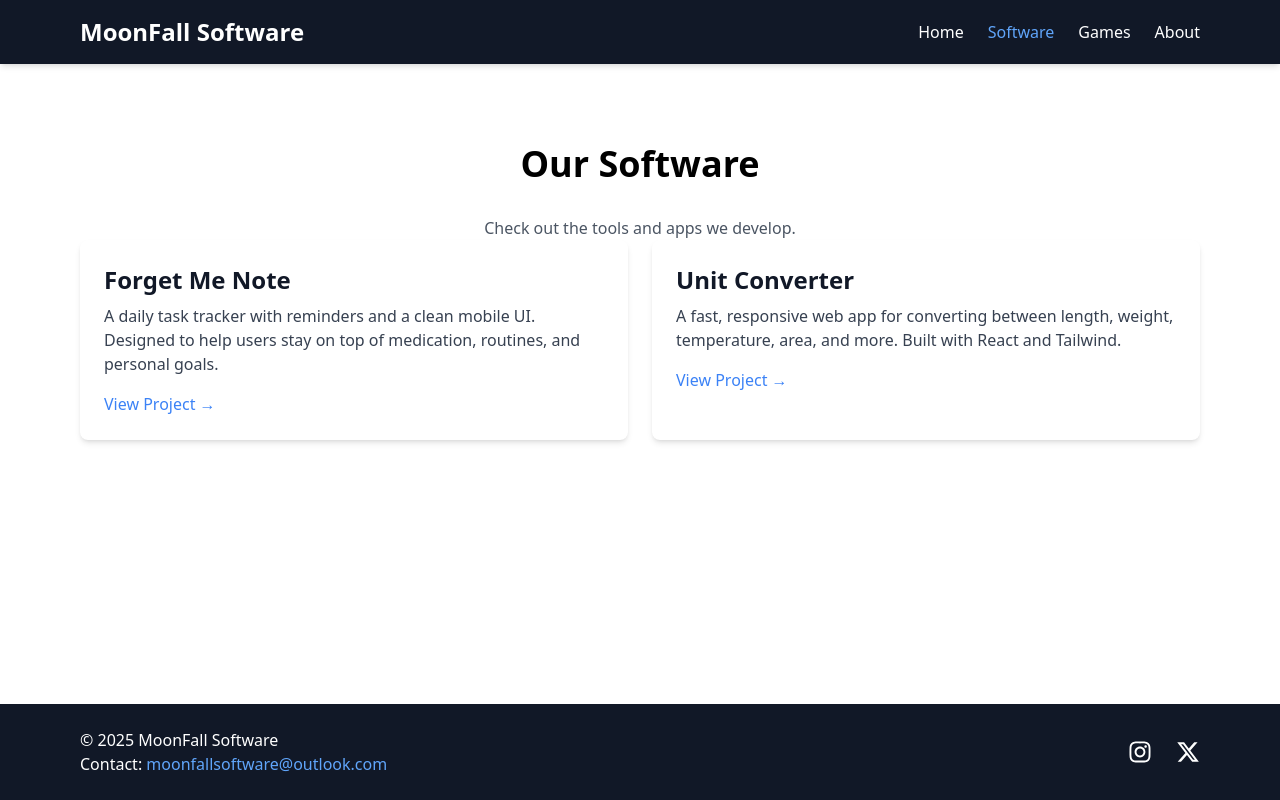
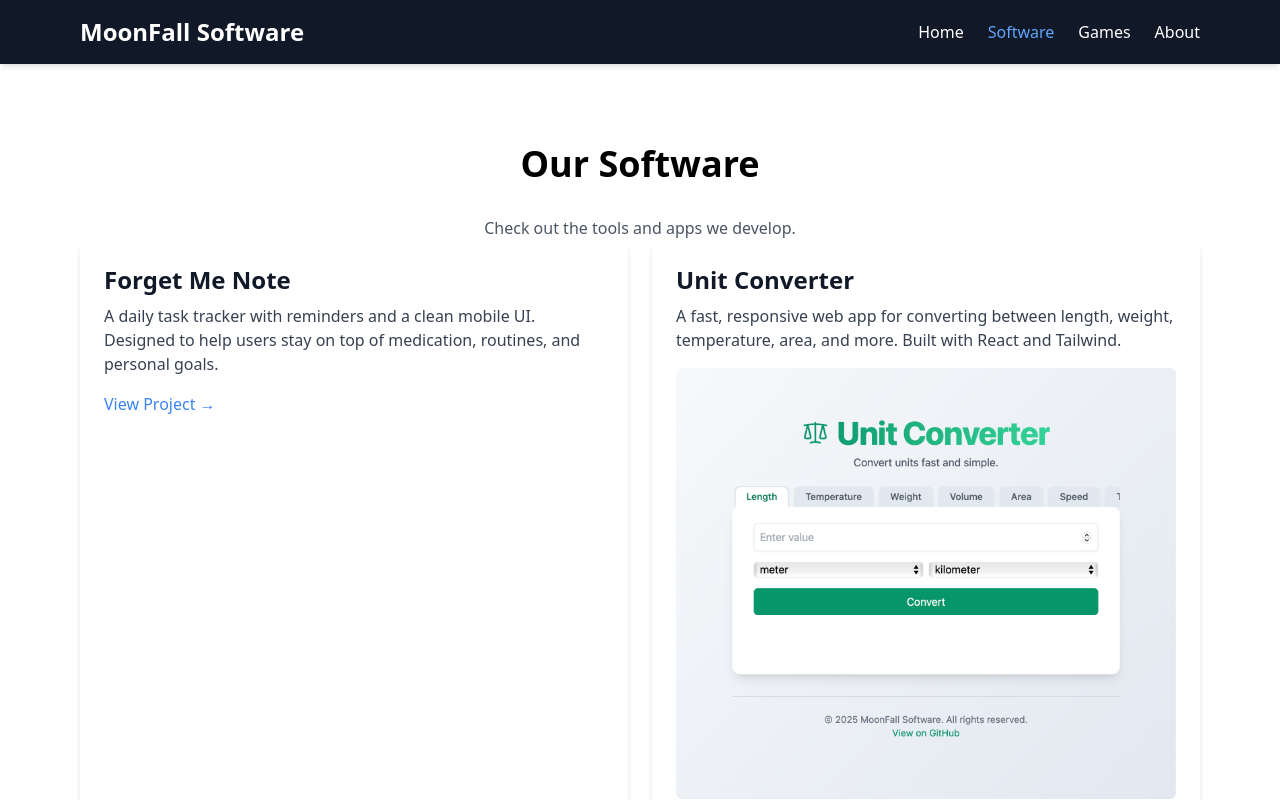
Before and after one commit to AndrewHulme88/moonfall-website, a React (Vite) app: page /software in a window 1280 px wide. Shown: the top 800 px of the page. Built offline with nearby package versions, Linux system fonts and the light colour scheme.

Commit message:
Added screenshot image to Unit Converter project

```diff
--- a/src/pages/Software.jsx
+++ b/src/pages/Software.jsx
@@ -1,3 +1,5 @@
+import UnitConverterImg from '../assets/images/UnitConverterImg.png';
+
 const Software = () => {
   const projects = [
     {
@@ -10,7 +12,8 @@ const Software = () => {
       name: "Unit Converter",
       description:
         "A fast, responsive web app for converting between length, weight, temperature, area, and more. Built with React and Tailwind.",
-      link: "#", // Replace with real link later
+      link: "https://unit-converter-ruddy-nine.vercel.app",
+      image: UnitConverterImg,
     },
   ];
 
@@ -28,6 +31,13 @@ const Software = () => {
               {project.name}
             </h2>
             <p className="text-gray-700 mb-4">{project.description}</p>
+            {project.image && (
+            <img
+                src={project.image}
+                alt={project.name}
+                className="w-full h-auto rounded-md mb-4"
+            />
+            )}
             <a
               href={project.link}
               className="text-blue-500 hover:underline"
```
Also changed, not shown: src/assets/images/UnitConverterImg.png (added).
